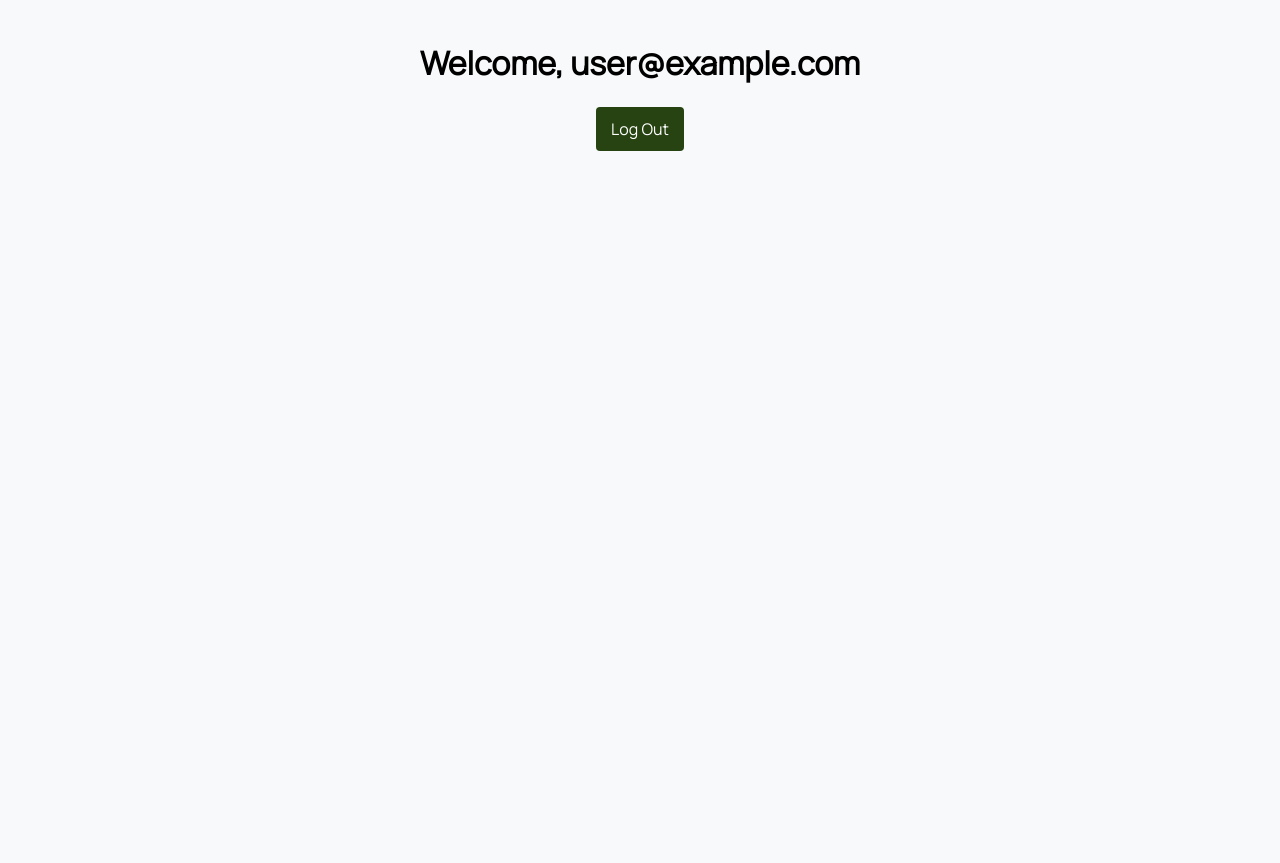
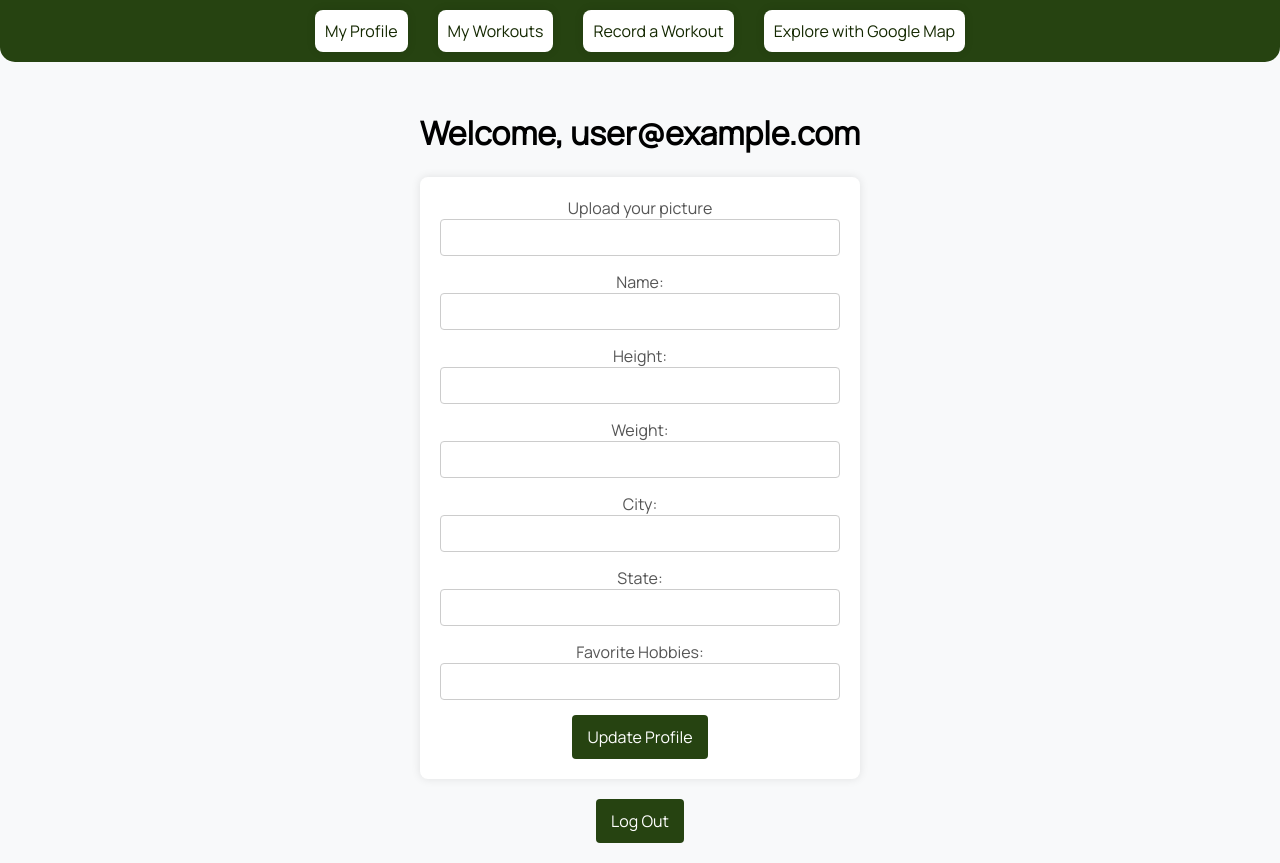
Before and after one commit to catherinekomi/fitness-tracker, a React (Create React App) app: page /profile in a window 1280 px wide. Before the commit the page ends 800 px from the top, so only its background shows below. Built offline with nearby package versions, Linux system fonts and the light colour scheme; no server answers; the database is empty; sample sign-in values are in the browser's storage.

Commit message:
Add Header and connect Firebase Database

```diff
--- a/src/App.js
+++ b/src/App.js
@@ -5,6 +5,7 @@ import Profile from './components/Profile';
 import WorkoutLog from './components/WorkoutLog';
 import PrivateRoute from './PrivateRoute';
 import { AuthProvider } from './AuthContext';
+import Header from './components/Header/Header';
 import './styles.css';
 
 function App() {
@@ -12,6 +13,7 @@ function App() {
     <AuthProvider>
       <Router>
         <div className='App'>
+          <Header />
           <Routes>
             <Route path='/' element={<Home />} />
             <Route
--- /dev/null
+++ b/src/components/Header/Header.css
@@ -0,0 +1,40 @@
+.header {
+  display: flex;
+  justify-content: space-around;
+  align-items: center;
+  padding: 10px 0;
+  background-color: #264311;
+  color: #fff;
+  border-bottom-left-radius: 15px;
+  border-bottom-right-radius: 15px;
+  width: 100%;
+  position: fixed;
+  top: 0;
+  left: 0;
+  z-index: 1000;
+}
+
+.header nav ul {
+  list-style: none;
+  display: flex;
+  justify-content: space-around;
+  margin: 0;
+  padding: 0;
+}
+
+.header nav ul li {
+  margin: 0 15px;
+}
+
+.header nav ul li a, .header nav ul li button {
+  color: #142800;
+  text-decoration: none;
+  background: none;
+  border: none;
+  cursor: pointer;
+}
+
+.header nav ul li button:hover,
+.header nav ul li a:hover {
+  color: #142800;
+}
--- /dev/null
+++ b/src/components/Header/Header.js
@@ -0,0 +1,41 @@
+import React from 'react';
+import { Link } from 'react-router-dom';
+import { useAuth } from '../../AuthContext';
+import './Header.css';
+
+const Header = () => {
+  const { currentUser } = useAuth();
+
+  return (
+    <header className='header'>
+      <nav>
+        <ul>
+          {currentUser ? (
+            <>
+              <li>
+                <Link to='/profile'>My Profile</Link>
+              </li>
+              <li>
+                <Link to='/my-workout-log'>My Workouts</Link>
+              </li>
+              <li>
+                <Link to='/record-workout'>Record a Workout</Link>
+              </li>
+              <li>
+                <Link to='/explore'>Explore with Google Map</Link>
+              </li>
+            </>
+          ) : (
+            <>
+              <li>
+                <Link to='/explore'>Explore with Google Map</Link>
+              </li>
+            </>
+          )}
+        </ul>
+      </nav>
+    </header>
+  );
+};
+
+export default Header;
--- a/src/components/Home.js
+++ b/src/components/Home.js
@@ -42,6 +42,7 @@ function Home() {
   }, []);
 
   return (
+    <div className='content'>
       <div className='auth-container'>
         <h2>{isSignup ? 'Sign Up' : 'Log In'}</h2>
         <form onSubmit={handleSubmit}>
@@ -93,6 +94,7 @@ function Home() {
           )}
         </p>
       </div>
+    </div>
   );
 }
 
--- a/src/components/Profile.js
+++ b/src/components/Profile.js
@@ -1,10 +1,32 @@
-import React from 'react';
+import React, { useState, useEffect } from 'react';
 import { useAuth } from '../AuthContext';
 import { useNavigate } from 'react-router-dom';
+import { doc, getDoc, setDoc } from 'firebase/firestore';
+import { db } from '../firebase';
 
 const Profile = () => {
   const { currentUser, logout } = useAuth();
   const navigate = useNavigate();
+  const [profile, setProfile] = useState({
+    name: '',
+    height: '',
+    weight: '',
+    city: '',
+    state: '',
+    picture: '',
+    hobbies: '',
+  });
+
+  useEffect(() => {
+    const fetchProfile = async () => {
+      const docRef = doc(db, 'profiles', currentUser.uid);
+      const docSnap = await getDoc(docRef);
+      if (docSnap.exists()) {
+        setProfile(docSnap.data());
+      }
+    };
+    fetchProfile();
+  }, [currentUser.uid]);
 
   const handleLogout = async () => {
     try {
@@ -14,9 +36,89 @@ const Profile = () => {
     }
   };
 
+  const handleChange = (e) => {
+    setProfile({ ...profile, [e.target.name]: e.target.value });
+  };
+
+  const handleSubmit = async (e) => {
+    e.preventDefault();
+    try {
+      await setDoc(doc(db, 'profiles', currentUser.uid), profile);
+      alert('Profile updated successfully');
+    } catch (error) {
+      console.error('Error updating profile:', error.message);
+    }
+  };
+
   return (
-    <div>
+    <div className='content'>
       <h1>Welcome, {currentUser.email}</h1>
+      <form onSubmit={handleSubmit}>
+        <label>
+          Upload your picture
+          <input
+            type='text'
+            name='picture'
+            value={profile.picture}
+            onChange={handleChange}
+          />
+        </label>
+        <label>
+          Name:
+          <input
+            type='text'
+            name='name'
+            value={profile.name}
+            onChange={handleChange}
+          />
+        </label>
+        <label>
+          Height:
+          <input
+            type='text'
+            name='height'
+            value={profile.height}
+            onChange={handleChange}
+          />
+        </label>
+        <label>
+          Weight:
+          <input
+            type='text'
+            name='weight'
+            value={profile.weight}
+            onChange={handleChange}
+          />
+        </label>
+        <label>
+          City:
+          <input
+            type='text'
+            name='city'
+            value={profile.city}
+            onChange={handleChange}
+          />
+        </label>
+        <label>
+          State:
+          <input
+            type='text'
+            name='state'
+            value={profile.state}
+            onChange={handleChange}
+          />
+        </label>
+        <label>
+          Favorite Hobbies:
+          <input
+            type='text'
+            name='hobbies'
+            value={profile.hobbies}
+            onChange={handleChange}
+          />
+        </label>
+        <button type='submit'>Update Profile</button>
+      </form>
       <button onClick={handleLogout}>Log Out</button>
     </div>
   );
--- a/src/components/WorkoutLog.js
+++ b/src/components/WorkoutLog.js
@@ -31,7 +31,7 @@ function WorkoutLog() {
   };
 
   return (
-    <div>
+    <div className='content'>
       <h2>Workout Log</h2>
       <form onSubmit={handleSubmit}>
         <div>
--- a/src/firebase.js
+++ b/src/firebase.js
@@ -1,5 +1,6 @@
 import { initializeApp } from 'firebase/app';
 import { getAuth, GoogleAuthProvider } from 'firebase/auth';
+import { getFirestore } from 'firebase/firestore';
 
 const firebaseConfig = {
   apiKey: process.env.REACT_APP_FIREBASE_API_KEY,
@@ -14,5 +15,6 @@ const firebaseConfig = {
 const app = initializeApp(firebaseConfig);
 const auth = getAuth(app);
 const googleProvider = new GoogleAuthProvider();
+const db = getFirestore(app);
 
-export { auth, googleProvider };
+export { auth, googleProvider, db };
--- a/src/styles.css
+++ b/src/styles.css
@@ -164,3 +164,7 @@ li {
 .auth-container p a:hover {
   text-decoration: underline;
 }
+
+.content {
+  padding-top: 70px;
+}
```
Also changed, not shown: 1 other file (tests, documents, lock files or other folders). Lines whose indentation alone changed are shown as unchanged.
